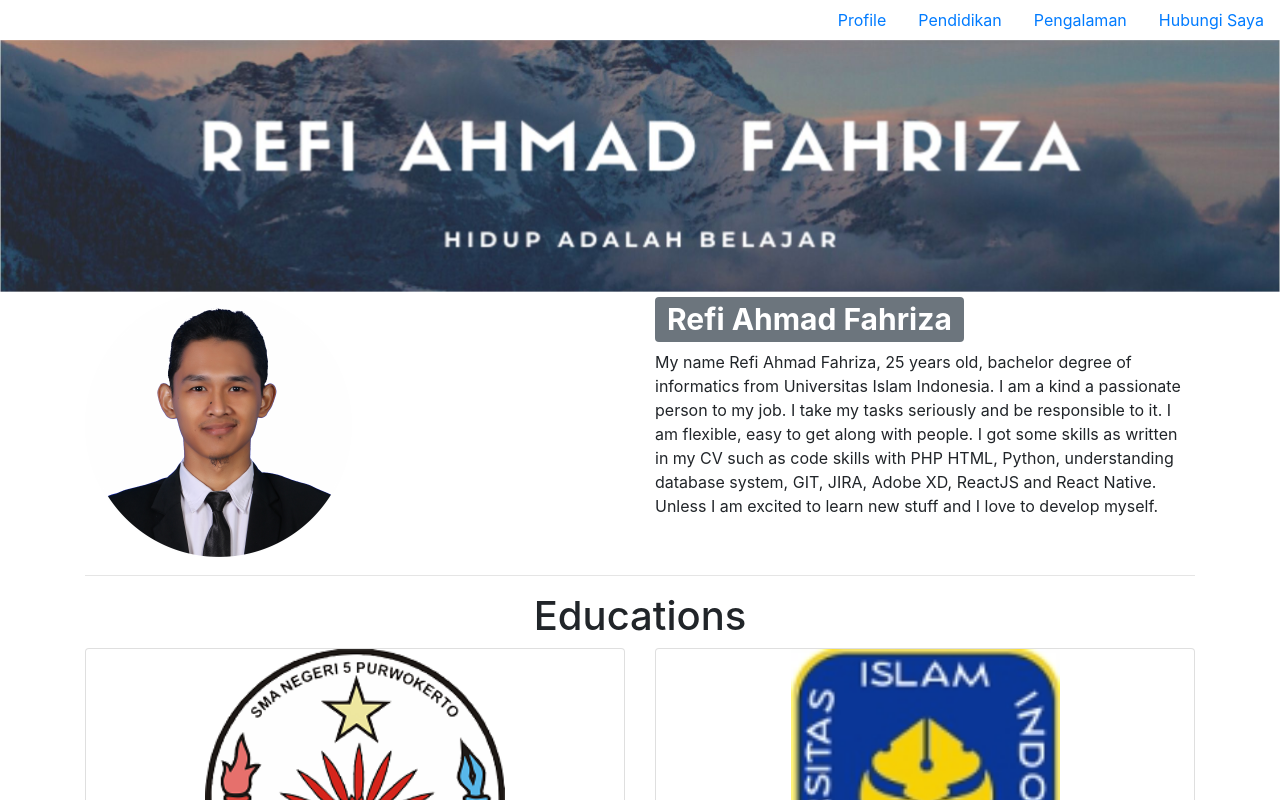
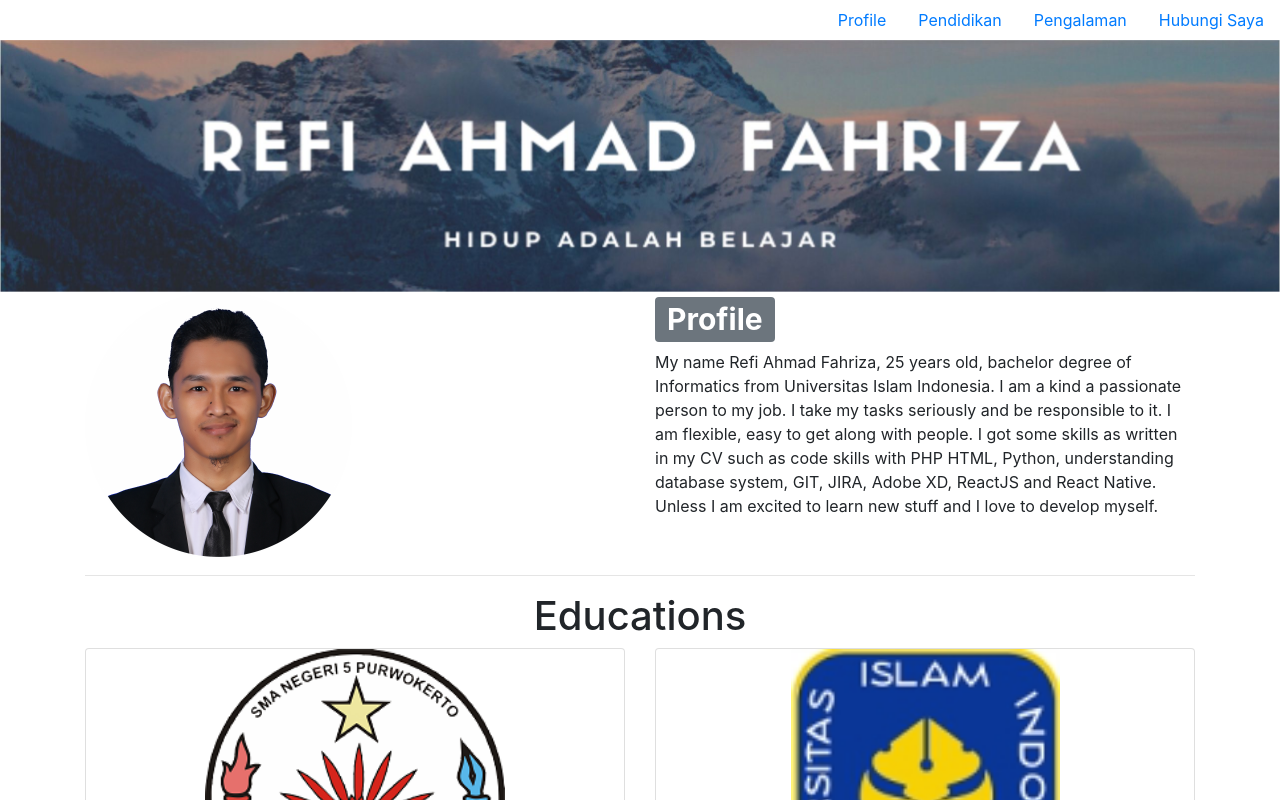
Before and after one commit to refifh/web-react, a React (Create React App) app: page / in a window 1280 px wide. Shown: the top 800 px of the page. Built offline with nearby package versions, Linux system fonts and the light colour scheme.

Commit message:
add some text

```diff
--- a/src/Component/identity.js
+++ b/src/Component/identity.js
@@ -12,9 +12,9 @@ const Identitas = () => {
                         <Image src={Fotome}/>
                     </Col>
                     <Col>
-                        <h1><Badge variant="secondary">Refi Ahmad Fahriza</Badge></h1>
+                        <h1><Badge variant="secondary">Profile</Badge></h1>
                         <p>
-                        My name Refi Ahmad Fahriza, 25 years old, bachelor degree of informatics from Universitas Islam Indonesia. I am a kind a passionate person to my job. I take my tasks seriously and be responsible to it. I am flexible, easy to get along with people. I got some skills as written in my CV such as code skills with PHP HTML, Python, understanding database system, GIT, JIRA, Adobe XD, ReactJS and React Native. Unless I am excited to learn new stuff and I love to develop myself.
+                        My name Refi Ahmad Fahriza, 25 years old, bachelor degree of Informatics from Universitas Islam Indonesia. I am a kind a passionate person to my job. I take my tasks seriously and be responsible to it. I am flexible, easy to get along with people. I got some skills as written in my CV such as code skills with PHP HTML, Python, understanding database system, GIT, JIRA, Adobe XD, ReactJS and React Native. Unless I am excited to learn new stuff and I love to develop myself.
                         </p>
                     </Col>
                 </Row>
```
